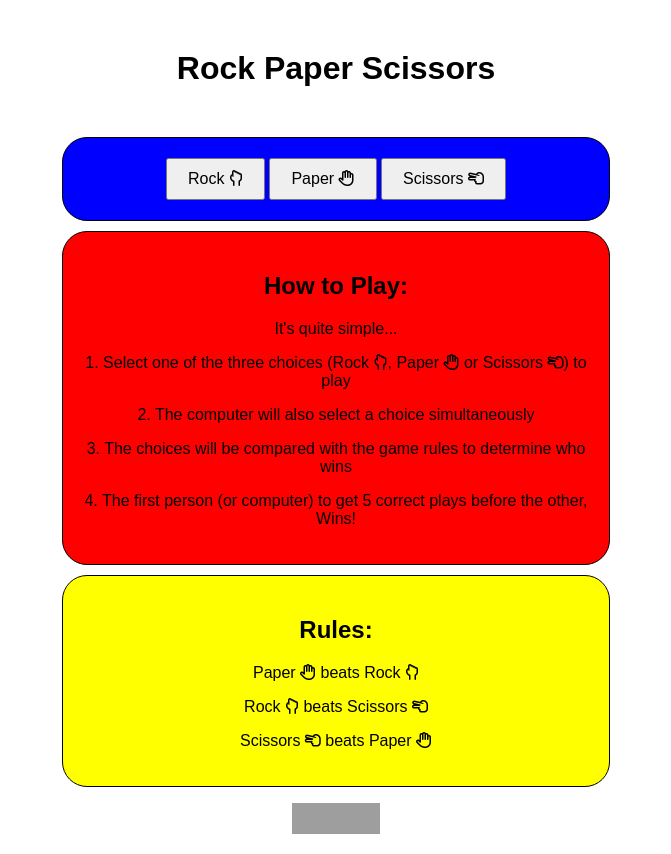
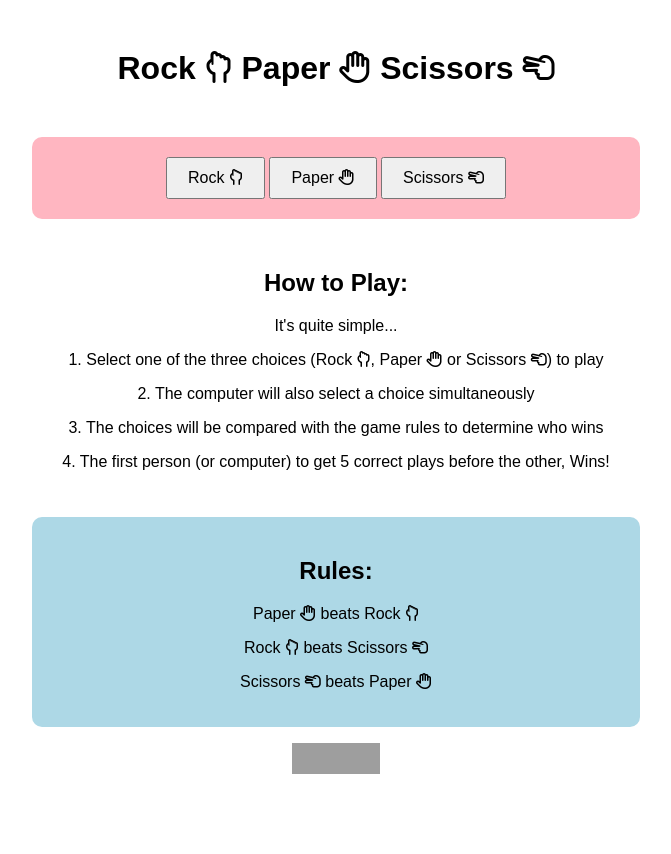
Before and after one commit to matthewbrownlow/rock-paper-scissors, a plain HTML site: page index.html in a window 1280 px wide. Shown: the whole page, without its empty margins (304-975 px from the left). After the commit the page ends 800 px from the top, so only its background shows below. Drawn offline with Linux system fonts and the light colour scheme; grey boxes are pictures that could not be loaded.

Commit message:
Changes to css for div and sections

```diff
--- a/assets/css/style.css
+++ b/assets/css/style.css
@@ -13,30 +13,26 @@ body {
 
   .options {
     margin: auto;
-    width: 40%;
-    border: 1px solid black;
-    background-color: blue;
-    border-radius: 25px;
+    width: 45%;
+    background-color: lightpink;
+    border-radius: 10px;
     padding: 20px;
   }
 
   .how-to-play {
     margin: auto;
     margin-top: 10px;
-    width: 40%;
-    border: 1px solid black;
-    background-color: red;
-    border-radius: 25px;
+    width: 45%;
+    border-radius: 10px;
     padding: 20px;
   }
 
   .rules {
     margin: auto;
     margin-top: 10px;
-    width: 40%;
-    border: 1px solid black;
-    background-color: yellow;
-    border-radius: 25px;
+    width: 45%;
+    background-color: lightblue;
+    border-radius: 10px;
     padding: 20px;
   }
 
@@ -47,4 +43,9 @@ body {
 
   .result {
     font-size: 18px;
+    margin: auto;
+    margin-top: 10px;
+    width: 45%;
+    background-color: lightgoldenrodyellow;
+    border-radius: 10px;
   }
--- a/index.html
+++ b/index.html
@@ -18,8 +18,9 @@
 
 </head>
 <body>
-
-    <h1>Rock Paper Scissors</h1>
+    <header class="header">
+        <h1>Rock <i class="fa-regular fa-hand-back-fist"></i> Paper <i class="fa-regular fa-hand"></i> Scissors <i class="fa-regular fa-hand-scissors"></i></h1>
+    </header>
 
     <section class="game">
         <!-- Results section -->
```
